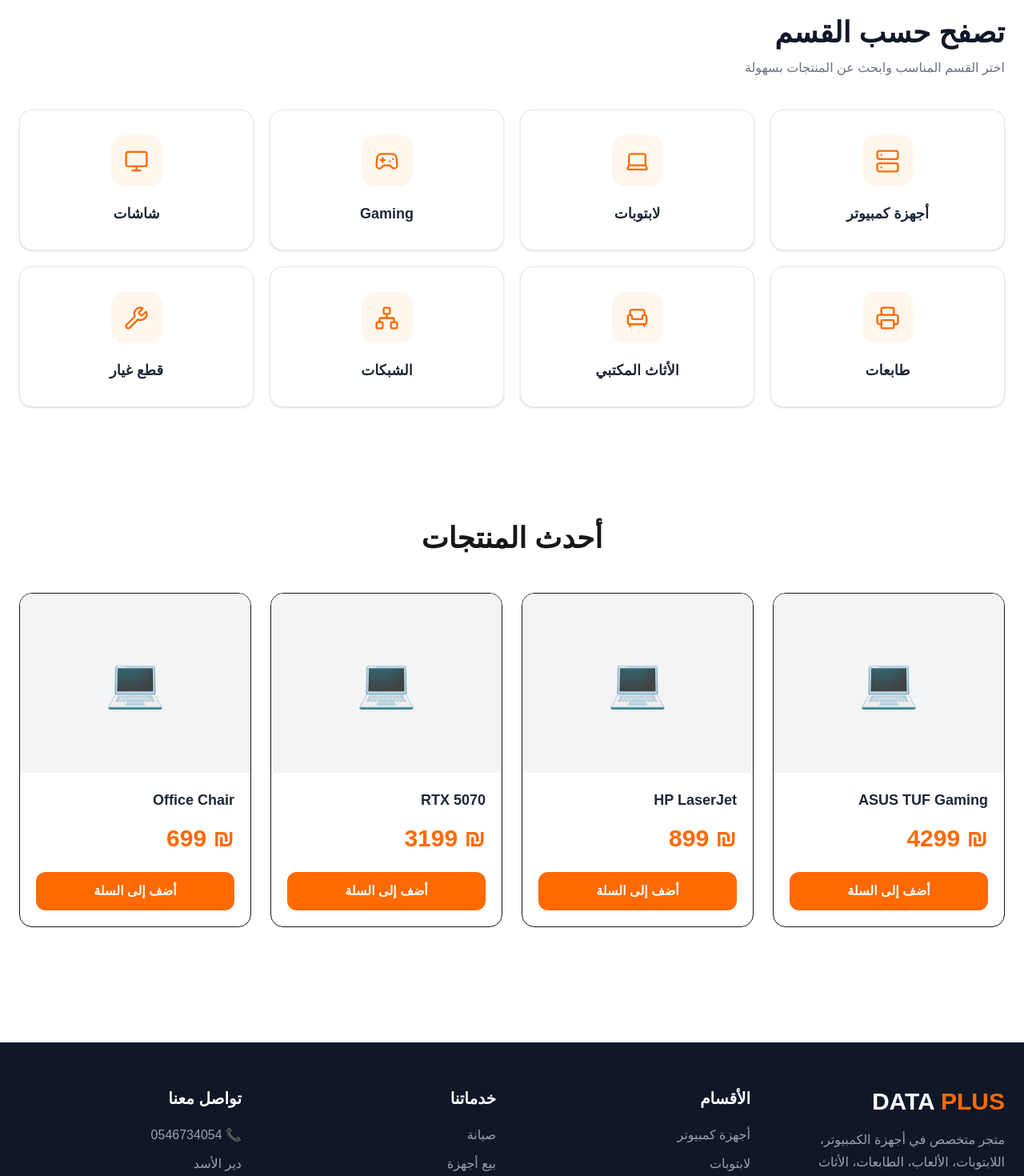
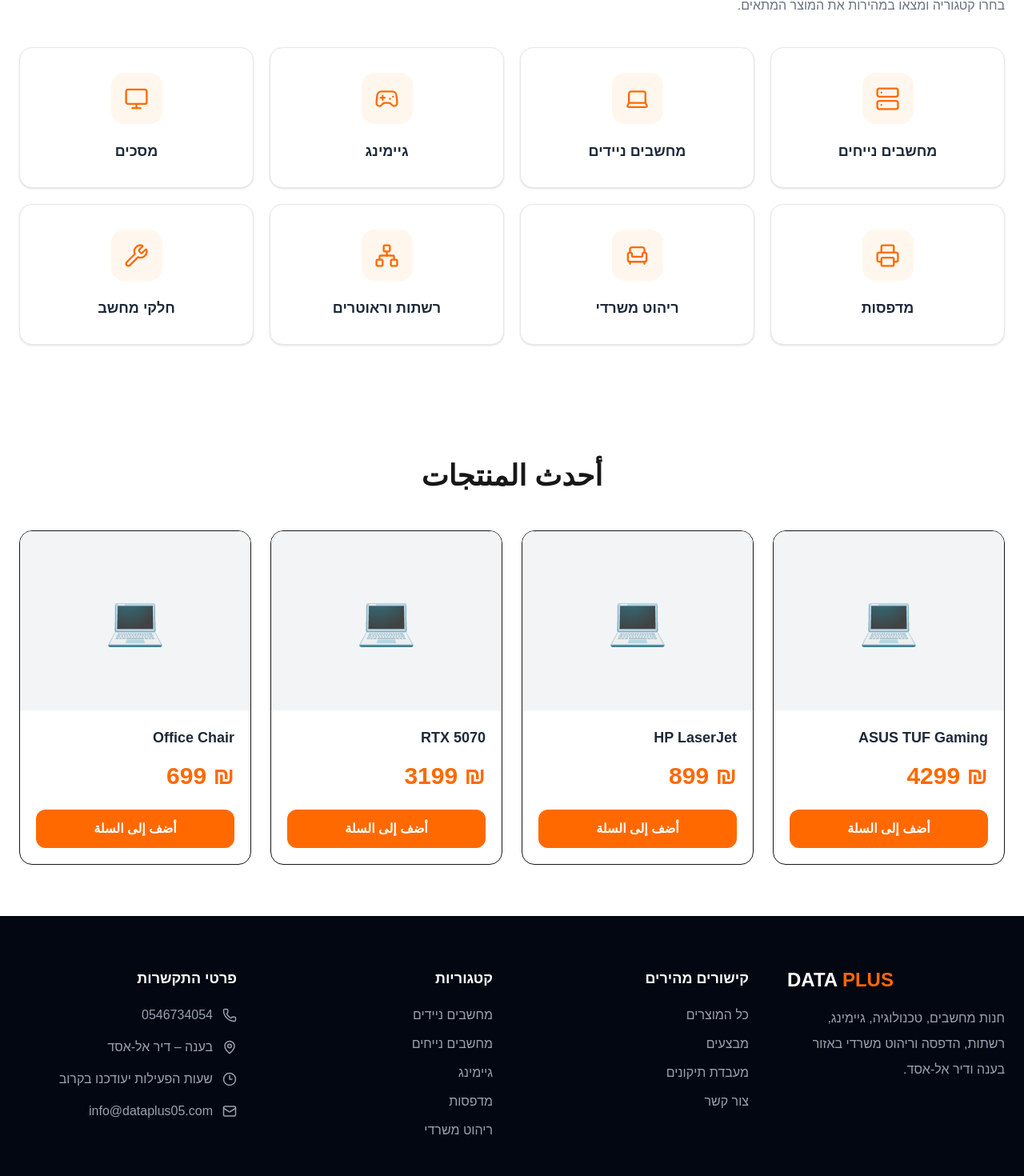
Before and after one commit to dataplus05/data-plus-store, a Next.js app: page / in a window 1280 px wide. Shown: the part 1327-2797 px from the top of the page at 80% size. Built offline with nearby package versions, Linux system fonts and the light colour scheme.

Commit message:
Version 0.3 - Complete bilingual home page

```diff
--- a/app/layout.tsx
+++ b/app/layout.tsx
@@ -17,7 +17,7 @@ export default function RootLayout({
   children: React.ReactNode;
 }>) {
   return (
-    <html lang="he" dir="rtl">
+    <html lang="he" dir="rtl" suppressHydrationWarning>
       <body className="bg-white text-gray-900 antialiased">
         <LanguageProvider>{children}</LanguageProvider>
       </body>
--- a/components/home/Categories.tsx
+++ b/components/home/Categories.tsx
@@ -1,3 +1,6 @@
+"use client";
+
+import Link from "next/link";
 import {
   Armchair,
   Gamepad2,
@@ -8,52 +11,77 @@ import {
   Server,
   Wrench,
 } from "lucide-react";
+import { useLanguage } from "@/components/providers/LanguageProvider";
 
 const categories = [
   {
-    title: "أجهزة كمبيوتر",
+    slug: "desktops",
+    he: "מחשבים נייחים",
+    ar: "أجهزة كمبيوتر",
     icon: Server,
   },
   {
-    title: "لابتوبات",
+    slug: "laptops",
+    he: "מחשבים ניידים",
+    ar: "لابتوبات",
     icon: Laptop,
   },
   {
-    title: "Gaming",
+    slug: "gaming",
+    he: "גיימינג",
+    ar: "Gaming",
     icon: Gamepad2,
   },
   {
-    title: "شاشات",
+    slug: "monitors",
+    he: "מסכים",
+    ar: "شاشات",
     icon: Monitor,
   },
   {
-    title: "طابعات",
+    slug: "printers",
+    he: "מדפסות",
+    ar: "طابعات",
     icon: Printer,
   },
   {
-    title: "الأثاث المكتبي",
+    slug: "furniture",
+    he: "ריהוט משרדי",
+    ar: "الأثاث المكتبي",
     icon: Armchair,
   },
   {
-    title: "الشبكات",
+    slug: "network",
+    he: "רשתות וראוטרים",
+    ar: "الشبكات والراوترات",
     icon: Network,
   },
   {
-    title: "قطع غيار",
+    slug: "components",
+    he: "חלקי מחשב",
+    ar: "قطع الكمبيوتر",
     icon: Wrench,
   },
 ];
 
 export default function Categories() {
+  const { language, isHebrew } = useLanguage();
+
   return (
-    <section className="max-w-7xl mx-auto px-6 py-20">
+    <section className="mx-auto max-w-7xl px-4 py-20 sm:px-6">
       <div className="mb-10">
-        <h2 className="text-4xl font-black text-gray-900">
-          تصفح حسب القسم
+        <p className="text-sm font-black tracking-[0.15em] text-orange-500">
+          CATEGORIES
+        </p>
+
+        <h2 className="mt-2 text-3xl font-black text-gray-950 sm:text-4xl">
+          {isHebrew ? "קניות לפי קטגוריה" : "تصفح حسب القسم"}
         </h2>
 
         <p className="mt-3 text-gray-500">
-          اختر القسم المناسب وابحث عن المنتجات بسهولة
+          {isHebrew
+            ? "בחרו קטגוריה ומצאו במהירות את המוצר המתאים."
+            : "اختر القسم المناسب واعثر على المنتج بسهولة."}
         </p>
       </div>
 
@@ -62,9 +90,9 @@ export default function Categories() {
           const Icon = category.icon;
 
           return (
-            <button
-              key={category.title}
-              type="button"
+            <Link
+              key={category.slug}
+              href={`/category/${category.slug}`}
               className="group flex min-h-44 flex-col items-center justify-center rounded-2xl border border-gray-200 bg-white p-6 text-center shadow-sm transition hover:-translate-y-1 hover:border-orange-300 hover:shadow-lg"
             >
               <div className="flex h-16 w-16 items-center justify-center rounded-2xl bg-orange-50 text-orange-500 transition group-hover:bg-orange-500 group-hover:text-white">
@@ -72,9 +100,9 @@ export default function Categories() {
               </div>
 
               <h3 className="mt-5 text-lg font-bold text-gray-800">
-                {category.title}
+                {category[language]}
               </h3>
-            </button>
+            </Link>
           );
         })}
       </div>
--- a/components/home/SearchBar.tsx
+++ b/components/home/SearchBar.tsx
@@ -1,11 +1,33 @@
+"use client";
+
+import { Search } from "lucide-react";
+import { useLanguage } from "@/components/providers/LanguageProvider";
+
 export default function SearchBar() {
+  const { isHebrew } = useLanguage();
+
   return (
-    <div className="max-w-7xl mx-auto px-6 py-6">
-      <input
-        type="text"
-        placeholder="🔍 ابحث عن أي منتج..."
-        className="w-full rounded-xl border border-gray-300 px-5 py-4 text-lg focus:outline-none focus:ring-2 focus:ring-blue-500"
-      />
-    </div>
+    <section className="mx-auto max-w-7xl px-4 py-8 sm:px-6 lg:hidden">
+      <label className="relative block">
+        <span className="sr-only">
+          {isHebrew ? "חיפוש מוצרים" : "البحث عن المنتجات"}
+        </span>
+
+        <input
+          type="search"
+          placeholder={
+            isHebrew
+              ? "חיפוש מחשב, מחשב נייד או מדפסת..."
+              : "ابحث عن كمبيوتر، لابتوب أو طابعة..."
+          }
+          className="h-13 w-full rounded-2xl border border-gray-300 bg-white px-5 pe-13 text-sm outline-none transition focus:border-orange-400 focus:ring-4 focus:ring-orange-100"
+        />
+
+        <Search
+          size={21}
+          className="pointer-events-none absolute end-4 top-1/2 -translate-y-1/2 text-gray-400"
+        />
+      </label>
+    </section>
   );
 }
--- a/components/layout/Footer.tsx
+++ b/components/layout/Footer.tsx
@@ -1,107 +1,132 @@
+"use client";
+
+import Link from "next/link";
+import {
+  Clock3,
+  Mail,
+  MapPin,
+  Phone,
+} from "lucide-react";
+import { site } from "@/lib/site";
+import { useLanguage } from "@/components/providers/LanguageProvider";
+
 export default function Footer() {
+  const { isHebrew } = useLanguage();
+
   return (
-    <footer className="bg-gray-900 text-white mt-20">
+    <footer className="bg-gray-950 text-white">
+      <div className="mx-auto max-w-7xl px-4 py-16 sm:px-6">
+        <div className="grid gap-12 md:grid-cols-2 lg:grid-cols-4">
+          <div>
+            <div className="text-2xl font-black" dir="ltr">
+              DATA <span className="text-orange-500">PLUS</span>
+            </div>
 
-      <div className="max-w-7xl mx-auto px-6 py-14">
-
-        <div className="grid md:grid-cols-4 gap-10">
-
-          <div>
-
-            <h2 className="text-3xl font-black">
-
-              DATA <span className="text-orange-500">PLUS</span>
-
-            </h2>
-
-            <p className="text-gray-400 mt-4 leading-7">
-
-              متجر متخصص في أجهزة الكمبيوتر،
-              اللابتوبات، الألعاب، الطابعات،
-              الأثاث المكتبي وخدمات الصيانة.
-
+            <p className="mt-4 leading-8 text-gray-400">
+              {isHebrew
+                ? "חנות מחשבים, טכנולוגיה, גיימינג, רשתות, הדפסה וריהוט משרדי באזור בענה ודיר אל-אסד."
+                : "متجر للكمبيوتر، التكنولوجيا، Gaming، الشبكات، الطباعة والأثاث المكتبي في البعنة ودير الأسد."}
             </p>
-
           </div>
 
           <div>
-
-            <h3 className="font-bold text-xl mb-5">
-
-              الأقسام
-
+            <h3 className="text-lg font-black">
+              {isHebrew ? "קישורים מהירים" : "روابط سريعة"}
             </h3>
 
-            <ul className="space-y-3 text-gray-400">
+            <ul className="mt-5 space-y-3 text-gray-400">
+              <li>
+                <Link href="/shop" className="hover:text-orange-400">
+                  {isHebrew ? "כל המוצרים" : "جميع المنتجات"}
+                </Link>
+              </li>
 
-              <li>أجهزة كمبيوتر</li>
+              <li>
+                <Link href="/offers" className="hover:text-orange-400">
+                  {isHebrew ? "מבצעים" : "العروض"}
+                </Link>
+              </li>
 
-              <li>لابتوبات</li>
+              <li>
+                <Link href="/repair" className="hover:text-orange-400">
+                  {isHebrew ? "מעבדת תיקונים" : "الصيانة"}
+                </Link>
+              </li>
 
-              <li>شاشات</li>
-
-              <li>قطع غيار</li>
-
-              <li>Gaming</li>
-
+              <li>
+                <Link href="/contact" className="hover:text-orange-400">
+                  {isHebrew ? "צור קשר" : "اتصل بنا"}
+                </Link>
+              </li>
             </ul>
-
           </div>
 
           <div>
-
-            <h3 className="font-bold text-xl mb-5">
-
-              خدماتنا
-
+            <h3 className="text-lg font-black">
+              {isHebrew ? "קטגוריות" : "الأقسام"}
             </h3>
 
-            <ul className="space-y-3 text-gray-400">
-
-              <li>صيانة</li>
-
-              <li>بيع أجهزة</li>
-
-              <li>تركيب شبكات</li>
-
-              <li>استشارات</li>
-
+            <ul className="mt-5 space-y-3 text-gray-400">
+              <li>{isHebrew ? "מחשבים ניידים" : "لابتوبات"}</li>
+              <li>{isHebrew ? "מחשבים נייחים" : "حاسوب مكتبي"}</li>
+              <li>{isHebrew ? "גיימינג" : "Gaming"}</li>
+              <li>{isHebrew ? "מדפסות" : "طابعات"}</li>
+              <li>{isHebrew ? "ריהוט משרדי" : "أثاث مكتبي"}</li>
             </ul>
-
           </div>
 
           <div>
-
-            <h3 className="font-bold text-xl mb-5">
-
-              تواصل معنا
-
+            <h3 className="text-lg font-black">
+              {isHebrew ? "פרטי התקשרות" : "بيانات التواصل"}
             </h3>
 
-            <p className="text-gray-400">
+            <div className="mt-5 space-y-4 text-gray-400">
+              <a
+                href={`tel:${site.phone}`}
+                className="flex items-center gap-3 hover:text-orange-400"
+              >
+                <Phone size={18} />
+                <span dir="ltr">{site.phone}</span>
+              </a>
 
-              📞 0546734054
+              <div className="flex items-center gap-3">
+                <MapPin size={18} />
 
-            </p>
+                <span>
+                  {isHebrew
+                    ? "בענה – דיר אל-אסד"
+                    : "البعنة – دير الأسد"}
+                </span>
+              </div>
 
-            <p className="text-gray-400 mt-3">
+              <div className="flex items-center gap-3">
+                <Clock3 size={18} />
 
-              دير الأسد
+                <span>
+                  {isHebrew
+                    ? "שעות הפעילות יעודכנו בקרוב"
+                    : "سيتم تحديث ساعات العمل قريبًا"}
+                </span>
+              </div>
 
-            </p>
-
+              <a
+                href={`mailto:${site.email}`}
+                className="flex items-center gap-3 hover:text-orange-400"
+              >
+                <Mail size={18} />
+                <span dir="ltr">{site.email}</span>
+              </a>
+            </div>
           </div>
-
         </div>
 
-        <div className="border-t border-gray-700 mt-10 pt-6 text-center text-gray-500">
-
-          © 2026 Data Plus. جميع الحقوق محفوظة.
-
+        <div className="mt-14 border-t border-gray-800 pt-7 text-center text-sm text-gray-500">
+          © {new Date().getFullYear()} Data Plus.{" "}
+          {isHebrew
+            ? "כל הזכויות שמורות."
+            : "جميع الحقوق محفوظة."}
         </div>
-
       </div>
-
     </footer>
   );
 }
--- a/components/layout/TopBar.tsx
+++ b/components/layout/TopBar.tsx
@@ -1,66 +1,79 @@
 "use client";
 
-import { useState } from "react";
-import { Globe, LogIn, Phone, Truck } from "lucide-react";
+import {
+  Globe2,
+  LogIn,
+  MapPin,
+  Phone,
+  Truck,
+} from "lucide-react";
 import { site } from "@/lib/site";
+import { useLanguage } from "@/components/providers/LanguageProvider";
 
 export default function TopBar() {
-  const [language, setLanguage] = useState<"he" | "ar">("he");
-
-  function changeLanguage(nextLanguage: "he" | "ar") {
-    setLanguage(nextLanguage);
-
-    document.documentElement.lang = nextLanguage;
-    document.documentElement.dir = "rtl";
-  }
+  const { language, isHebrew, setLanguage } = useLanguage();
 
   return (
-    <div className="bg-gray-900 text-sm text-white">
-      <div className="mx-auto flex h-10 max-w-7xl items-center justify-between px-6">
-        <div className="flex items-center gap-6">
+    <div className="bg-gray-950 text-sm text-white">
+      <div className="mx-auto flex min-h-10 max-w-7xl items-center justify-between gap-4 px-4 py-2 sm:px-6">
+        <div className="flex items-center gap-4 lg:gap-6">
           <a
             href={`tel:${site.phone}`}
-            className="flex items-center gap-2 transition hover:text-orange-400"
+            className="flex items-center gap-2 transition hover:text-orange-300"
           >
             <Phone size={15} />
-            <span>{site.phone}</span>
+
+            <span dir="ltr">{site.phone}</span>
           </a>
 
           <div className="hidden items-center gap-2 md:flex">
+            <MapPin size={15} />
+
+            <span>
+              {isHebrew
+                ? "בענה – דיר אל-אסד"
+                : "البعنة – دير الأسد"}
+            </span>
+          </div>
+
+          <div className="hidden items-center gap-2 lg:flex">
             <Truck size={15} />
+
             <span>
-              {language === "he"
-                ? "משלוח מהיר לאזור"
+              {isHebrew
+                ? "משלוחים מהירים לאזור"
                 : "توصيل سريع إلى المنطقة"}
             </span>
           </div>
         </div>
 
-        <div className="flex items-center gap-5">
+        <div className="flex items-center gap-4">
           <div className="flex items-center gap-2">
-            <Globe size={15} />
+            <Globe2 size={15} />
 
             <button
               type="button"
-              onClick={() => changeLanguage("he")}
+              onClick={() => setLanguage("he")}
+              aria-pressed={language === "he"}
               className={
                 language === "he"
-                  ? "font-bold text-orange-400"
-                  : "transition hover:text-orange-400"
+                  ? "rounded-md bg-orange-500 px-2 py-1 font-bold text-white"
+                  : "rounded-md px-2 py-1 text-gray-300 transition hover:bg-gray-800 hover:text-white"
               }
             >
               עברית
             </button>
 
-            <span className="text-gray-500">|</span>
+            <span className="text-gray-600">|</span>
 
             <button
               type="button"
-              onClick={() => changeLanguage("ar")}
+              onClick={() => setLanguage("ar")}
+              aria-pressed={language === "ar"}
               className={
                 language === "ar"
-                  ? "font-bold text-orange-400"
-                  : "transition hover:text-orange-400"
+                  ? "rounded-md bg-orange-500 px-2 py-1 font-bold text-white"
+                  : "rounded-md px-2 py-1 text-gray-300 transition hover:bg-gray-800 hover:text-white"
               }
             >
               العربية
@@ -69,12 +82,12 @@ export default function TopBar() {
 
           <button
             type="button"
-            className="flex items-center gap-2 transition hover:text-orange-400"
+            className="hidden items-center gap-2 text-gray-200 transition hover:text-orange-300 sm:flex"
           >
             <LogIn size={15} />
 
             <span>
-              {language === "he" ? "התחברות" : "تسجيل الدخول"}
+              {isHebrew ? "התחברות" : "تسجيل الدخول"}
             </span>
           </button>
         </div>
```
Also changed, not shown: components/providers/LanguageProvider.tsx (+14 -18 lines).
